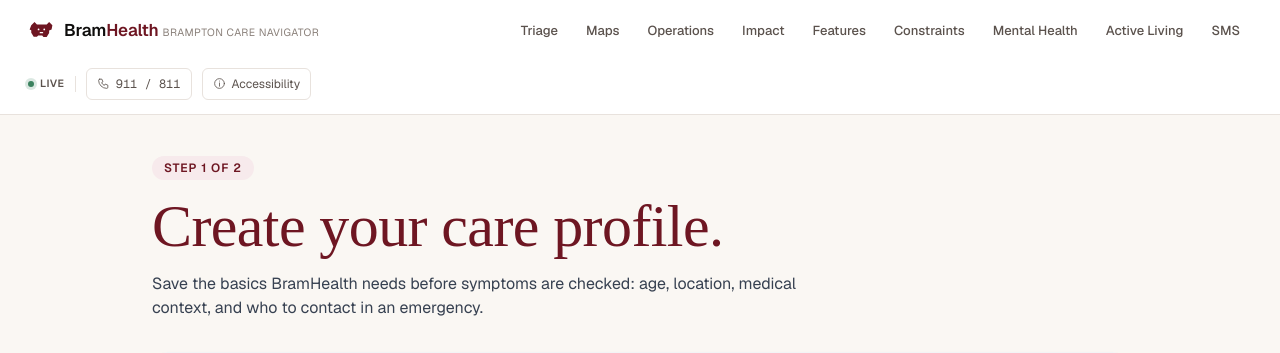
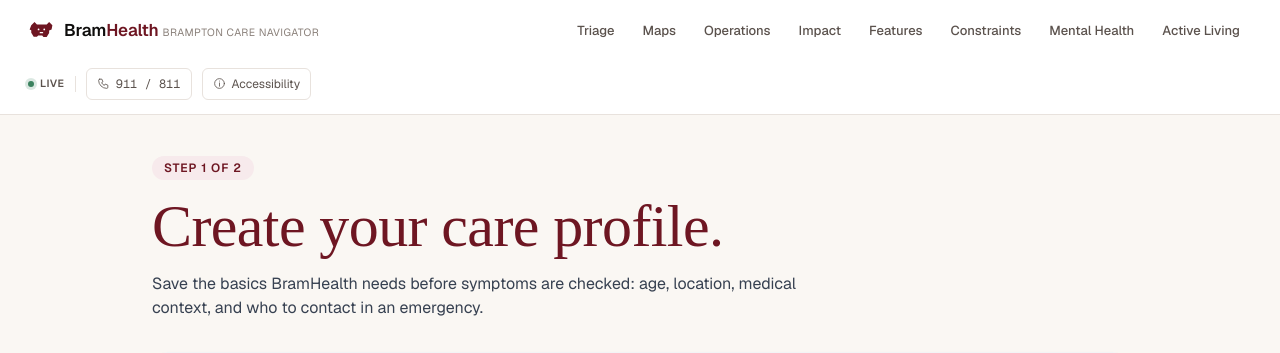
Before and after one commit to KrishModi6/hackathon-wolf-hacks, a Flask app: page /account in a window 1280 px wide. Shown: the top 353 px of the page. Run offline with Flask 3, Linux system fonts and the light colour scheme; some libraries are stand-ins or nearby versions; some web fonts are replaced.

Commit message:
removed sms

```diff
--- a/templates/_macros.html
+++ b/templates/_macros.html
@@ -128,7 +128,6 @@ width="{{ size }}" height="{{ size }}" viewBox="0 0 24 24" fill="none" stroke="c
       <a href="{{ url_for('constraints') }}" {% if active == 'constraints' %}class="is-active"{% endif %}>Constraints</a>
       <a href="{{ url_for('mental_health') }}" {% if active == 'mental-health' %}class="is-active"{% endif %}>Mental Health</a>
       <a href="{{ url_for('wellness_rewards') }}" {% if active == 'wellness' %}class="is-active"{% endif %}>Active Living</a>
-      <a href="{{ url_for('sms_demo') }}" {% if active == 'sms' %}class="is-active"{% endif %}>SMS</a>
     </nav>
     <div class="tw-actions">
       {{ live_dot() }}
```
